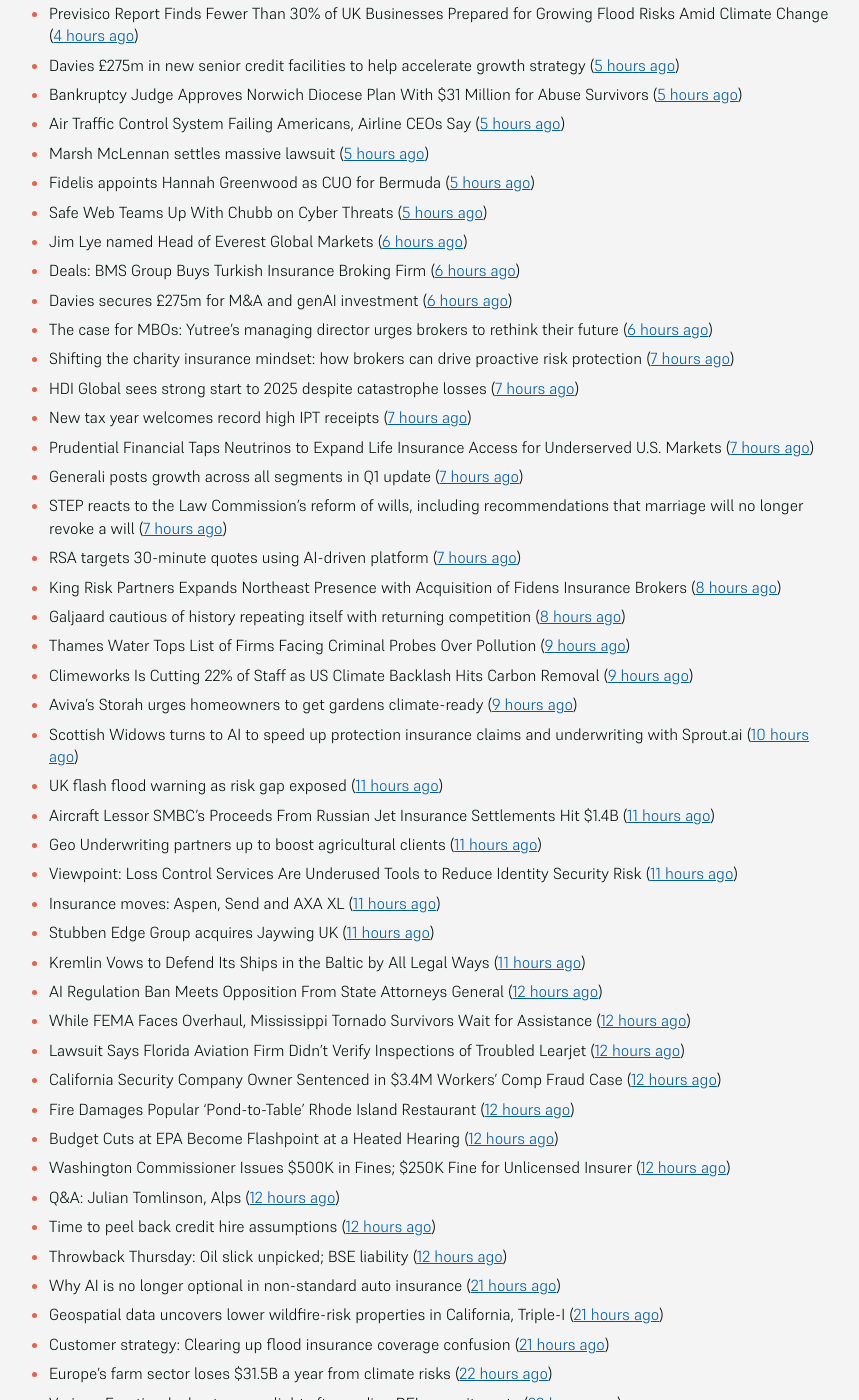
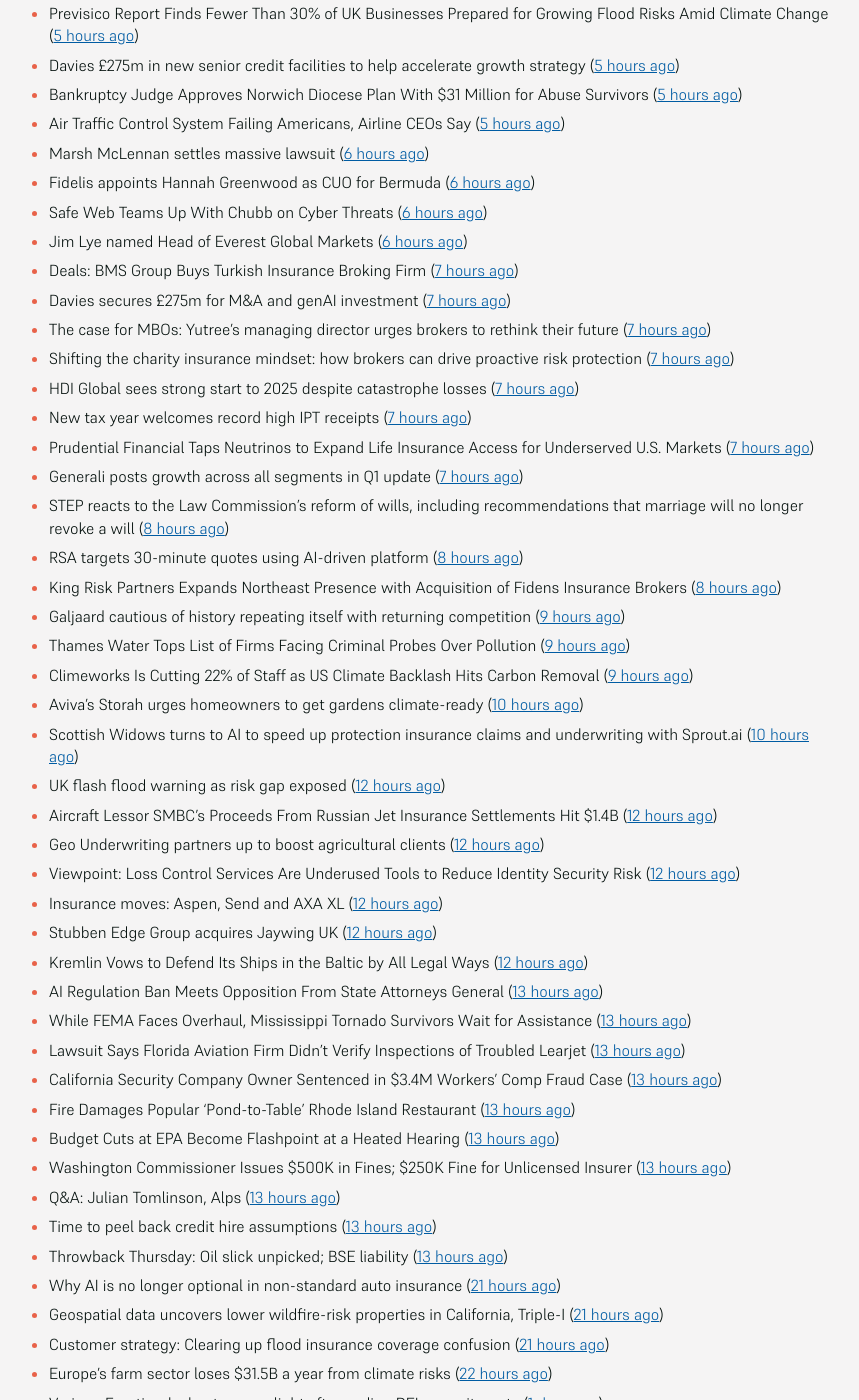
Before and after one commit to mat-0/feeds.thechels.uk, a Jekyll site: the page built from index.md, in a window 1280 px wide and 1400 px high, scrolled down 1045 px. Shown: the whole window, without its empty margins (215-1074 px from the left). Built offline with Jekyll 4.4.1, drawn with Linux system fonts in a browser that asks for light colours; some of the changed text lies outside the part shown.

Commit message:
New Feed

```diff
--- a/index.md
+++ b/index.md
@@ -8,76 +8,76 @@ description: Latest Updates
 [Get this as an RSS feed](/feed.rss)
 
 <!-- news_marker starts -->
-- D.A. Says Former California Police Officer on Workers’ Comp Went to Festival, Skied ([6 minutes ago](https://www.insurancejournal.com/news/west/2025/05/22/824698.htm))
-- People Moves: Swingle Collins & Associates Names Curtis as President ([58 minutes ago](https://www.insurancejournal.com/news/southcentral/2025/05/22/824852.htm))
+- D.A. Says Former California Police Officer on Workers’ Comp Went to Festival, Skied ([39 minutes ago](https://www.insurancejournal.com/news/west/2025/05/22/824698.htm))
+- People Moves: Swingle Collins & Associates Names Curtis as President ([1 hours ago](https://www.insurancejournal.com/news/southcentral/2025/05/22/824852.htm))
 - People Moves: Willis Promotes Williamson as Canada Leader; HDI Global Taps RSA’s McDowell as Sales & Distribution Lead for International Programs and Captives ([1 hours ago](https://www.insurancejournal.com/news/international/2025/05/22/824842.htm))
 - New Orleans Archdiocese to Pay $179M to Victims of Clergy Sexual Abuse ([1 hours ago](https://www.insurancejournal.com/news/southcentral/2025/05/22/824844.htm))
 - Man Who Burned Down a Missouri Church Sentenced, Ordered to Pay $7M ([1 hours ago](https://www.insurancejournal.com/news/midwest/2025/05/22/824838.htm))
 - FEMA Senior Officials Exit as Trump Targets Agency ([1 hours ago](https://www.insurancejournal.com/news/national/2025/05/22/824833.htm))
-- Property cat rates expected to fall ~10% at June 1 but market dynamics still favourable: KBW ([1 hours ago](https://www.reinsurancene.ws/property-cat-rates-expected-to-fall-10-at-june-1-but-market-dynamics-still-favourable-kbw/))
-- People Moves: Frankenmuth Insurance Appoints Ott Chief Legal Officer and Corporate Secretary; Brotherhood Mutual Announces VP Promotion, Addition and Transition ([1 hours ago](https://www.insurancejournal.com/news/midwest/2025/05/22/824823.htm))
-- Kota Raises $14.5 Million to Streamline Insurance Benefits Infrastructure ([1 hours ago](https://www.insurtechinsights.com/kota-raises-14-5-million-to-streamline-insurance-benefits-infrastructure/))
+- Property cat rates expected to fall ~10% at June 1 but market dynamics still favourable: KBW ([2 hours ago](https://www.reinsurancene.ws/property-cat-rates-expected-to-fall-10-at-june-1-but-market-dynamics-still-favourable-kbw/))
+- People Moves: Frankenmuth Insurance Appoints Ott Chief Legal Officer and Corporate Secretary; Brotherhood Mutual Announces VP Promotion, Addition and Transition ([2 hours ago](https://www.insurancejournal.com/news/midwest/2025/05/22/824823.htm))
+- Kota Raises $14.5 Million to Streamline Insurance Benefits Infrastructure ([2 hours ago](https://www.insurtechinsights.com/kota-raises-14-5-million-to-streamline-insurance-benefits-infrastructure/))
 - Insurance investment outsourcing hits $4.5trn, private markets see more interest: Clearwater Analytics ([2 hours ago](https://www.reinsurancene.ws/insurance-investment-outsourcing-hits-4-5trn-private-markets-see-more-interest-clearwater-analytics/))
 - Corporate Nuclear Verdicts Surged to New Record High in 2024, Report Says ([2 hours ago](https://www.insurancejournal.com/news/national/2025/05/22/824792.htm))
 - NCDOI Fines Builders Mutual for Repeat Violations in Commercial Auto ([2 hours ago](https://www.insurancejournal.com/news/southeast/2025/05/22/824808.htm))
 - Markets/Coverages: CFC Adds Cyber Proactive Response to More Industry Products ([2 hours ago](https://www.insurancejournal.com/news/national/2025/05/22/824804.htm))
 - Davies Secures New Credit Facility of £275m ([2 hours ago](https://insurance-edge.net/2025/05/22/davies-secures-new-credit-facility-of-275m/))
-- Protecdiv adds David Castillo as EVP, Head of Construction and Surety Solutions ([2 hours ago](https://www.reinsurancene.ws/protecdiv-adds-david-castillo-as-evp-head-of-construction-and-surety-solutions/))
-- Aon Launches Health Price Transparency Data ([2 hours ago](https://insurance-edge.net/2025/05/22/aon-launches-health-price-transparency-data/))
+- Protecdiv adds David Castillo as EVP, Head of Construction and Surety Solutions ([3 hours ago](https://www.reinsurancene.ws/protecdiv-adds-david-castillo-as-evp-head-of-construction-and-surety-solutions/))
+- Aon Launches Health Price Transparency Data ([3 hours ago](https://insurance-edge.net/2025/05/22/aon-launches-health-price-transparency-data/))
 - State Farm's added California rate hike request gets pushback ([3 hours ago](https://www.dig-in.com/news/state-farms-added-california-rate-hike-gets-pushback))
 - Hiscox targets double-digit Retail premium growth by 2028 ([3 hours ago](https://www.reinsurancene.ws/hiscox-targets-double-digit-retail-premium-growth-by-2028/))
-- AM Best warns NOAA disaster data cutoff could hinder insurers’ response to secondary perils ([3 hours ago](https://www.reinsurancene.ws/am-best-warns-noaa-disaster-data-cutoff-could-hinder-insurers-response-to-secondary-perils/))
-- Plane Crashes into San Diego Neighborhood, Setting Homes and Vehicles on Fire ([3 hours ago](https://www.insurancejournal.com/news/west/2025/05/22/824787.htm))
+- AM Best warns NOAA disaster data cutoff could hinder insurers’ response to secondary perils ([4 hours ago](https://www.reinsurancene.ws/am-best-warns-noaa-disaster-data-cutoff-could-hinder-insurers-response-to-secondary-perils/))
+- Plane Crashes into San Diego Neighborhood, Setting Homes and Vehicles on Fire ([4 hours ago](https://www.insurancejournal.com/news/west/2025/05/22/824787.htm))
 - SMEs Are Looking to Boost Their Insurance Cover, Says New Survey ([4 hours ago](https://insurance-edge.net/2025/05/22/smes-are-looking-to-boost-their-insurance-cover-says-new-survey/))
 - Ethena backed OnRe launches structured yield product ([4 hours ago](https://www.reinsurancene.ws/ethena-backed-onre-launches-structured-yield-product/))
-- GFIA urges IAIS to address the growing global pension protection gap ([4 hours ago](https://www.reinsurancene.ws/gfia-urges-iais-to-address-the-growing-global-pension-protection-gap/))
-- MAPFRE Economics Unit Publishes Report ([4 hours ago](https://insurance-edge.net/2025/05/22/mapfre-economics-unit-publishes-report/))
-- Previsico Report Finds Fewer Than 30% of UK Businesses Prepared for Growing Flood Risks Amid Climate Change ([4 hours ago](https://www.insurtechinsights.com/previsico-report-finds-fewer-than-30-of-uk-businesses-prepared-for-growing-flood-risks-amid-climate-change/))
+- GFIA urges IAIS to address the growing global pension protection gap ([5 hours ago](https://www.reinsurancene.ws/gfia-urges-iais-to-address-the-growing-global-pension-protection-gap/))
+- MAPFRE Economics Unit Publishes Report ([5 hours ago](https://insurance-edge.net/2025/05/22/mapfre-economics-unit-publishes-report/))
+- Previsico Report Finds Fewer Than 30% of UK Businesses Prepared for Growing Flood Risks Amid Climate Change ([5 hours ago](https://www.insurtechinsights.com/previsico-report-finds-fewer-than-30-of-uk-businesses-prepared-for-growing-flood-risks-amid-climate-change/))
 - Davies £275m in new senior credit facilities to help accelerate growth strategy ([5 hours ago](https://www.reinsurancene.ws/davies-275m-in-new-senior-credit-facilities-to-help-accelerate-growth-strategy/))
 - Bankruptcy Judge Approves Norwich Diocese Plan With $31 Million for Abuse Survivors ([5 hours ago](https://www.insurancejournal.com/news/east/2025/05/22/824771.htm))
 - Air Traffic Control System Failing Americans, Airline CEOs Say ([5 hours ago](https://www.insurancejournal.com/news/national/2025/05/22/824772.htm))
-- Marsh McLennan settles massive lawsuit ([5 hours ago](https://www.insurancebusinessmag.com/uk/news/legal-insights/marsh-mclennan-settles-massive-lawsuit-536579.aspx))
-- Fidelis appoints Hannah Greenwood as CUO for Bermuda ([5 hours ago](https://www.reinsurancene.ws/fidelis-appoints-hannah-greenwood-as-cuo-for-bermuda/))
-- Safe Web Teams Up With Chubb on Cyber Threats ([5 hours ago](https://insurance-edge.net/2025/05/22/safe-web-teams-up-with-chubb-on-cyber-threats/))
+- Marsh McLennan settles massive lawsuit ([6 hours ago](https://www.insurancebusinessmag.com/uk/news/legal-insights/marsh-mclennan-settles-massive-lawsuit-536579.aspx))
+- Fidelis appoints Hannah Greenwood as CUO for Bermuda ([6 hours ago](https://www.reinsurancene.ws/fidelis-appoints-hannah-greenwood-as-cuo-for-bermuda/))
+- Safe Web Teams Up With Chubb on Cyber Threats ([6 hours ago](https://insurance-edge.net/2025/05/22/safe-web-teams-up-with-chubb-on-cyber-threats/))
 - Jim Lye named Head of Everest Global Markets ([6 hours ago](https://www.reinsurancene.ws/jim-lye-named-head-of-everest-global-markets/))
-- Deals: BMS Group Buys Turkish Insurance Broking Firm ([6 hours ago](https://insurance-edge.net/2025/05/22/deals-bms-group-buys-turkish-insurance-broking-firm/))
-- Davies secures £275m for M&A and genAI investment ([6 hours ago](https://www.postonline.co.uk/claims/7957808/davies-secures-%C2%A3275m-for-ma-and-genai-investment))
-- The case for MBOs: Yutree's managing director urges brokers to rethink their future ([6 hours ago](https://www.insurancebusinessmag.com/uk/news/business-resilience/the-case-for-mbos-yutrees-managing-director-urges-brokers-to-rethink-their-future-536561.aspx))
+- Deals: BMS Group Buys Turkish Insurance Broking Firm ([7 hours ago](https://insurance-edge.net/2025/05/22/deals-bms-group-buys-turkish-insurance-broking-firm/))
+- Davies secures £275m for M&A and genAI investment ([7 hours ago](https://www.postonline.co.uk/claims/7957808/davies-secures-%C2%A3275m-for-ma-and-genai-investment))
+- The case for MBOs: Yutree's managing director urges brokers to rethink their future ([7 hours ago](https://www.insurancebusinessmag.com/uk/news/business-resilience/the-case-for-mbos-yutrees-managing-director-urges-brokers-to-rethink-their-future-536561.aspx))
 - Shifting the charity insurance mindset: how brokers can drive proactive risk protection ([7 hours ago](https://www.insurancebusinessmag.com/uk/news/non-profits/shifting-the-charity-insurance-mindset-how-brokers-can-drive-proactive-risk-protection-536560.aspx))
 - HDI Global sees strong start to 2025 despite catastrophe losses ([7 hours ago](https://www.insurancebusinessmag.com/uk/news/breaking-news/hdi-global-sees-strong-start-to-2025-despite-catastrophe-losses-536559.aspx))
 - New tax year welcomes record high IPT receipts ([7 hours ago](https://www.insurancebusinessmag.com/uk/news/breaking-news/new-tax-year-welcomes-record-high-ipt-receipts-536558.aspx))
 - Prudential Financial Taps Neutrinos to Expand Life Insurance Access for Underserved U.S. Markets ([7 hours ago](https://www.insurtechinsights.com/prudential-financial-taps-neutrinos-to-expand-life-insurance-access-for-underserved-u-s-markets/))
 - Generali posts growth across all segments in Q1 update ([7 hours ago](https://www.insurancebusinessmag.com/uk/news/breaking-news/generali-posts-growth-across-all-segments-in-q1-update-536552.aspx))
-- STEP reacts to the Law Commission’s reform of wills, including recommendations that marriage will no longer revoke a will ([7 hours ago](https://ifamagazine.com/step-reacts-to-the-law-commissions-reform-of-wills-including-recommendations-that-marriage-will-no-longer-revoke-a-will/))
-- RSA targets 30-minute quotes using AI-driven platform ([7 hours ago](https://www.postonline.co.uk/commercial/7957756/rsa-targets-30-minute-quotes-using-ai-driven-platform))
+- STEP reacts to the Law Commission’s reform of wills, including recommendations that marriage will no longer revoke a will ([8 hours ago](https://ifamagazine.com/step-reacts-to-the-law-commissions-reform-of-wills-including-recommendations-that-marriage-will-no-longer-revoke-a-will/))
+- RSA targets 30-minute quotes using AI-driven platform ([8 hours ago](https://www.postonline.co.uk/commercial/7957756/rsa-targets-30-minute-quotes-using-ai-driven-platform))
 - King Risk Partners Expands Northeast Presence with Acquisition of Fidens Insurance Brokers ([8 hours ago](https://www.insurtechinsights.com/king-risk-partners-expands-northeast-presence-with-acquisition-of-fidens-insurance-brokers/))
-- Galjaard cautious of history repeating itself with returning competition ([8 hours ago](https://www.postonline.co.uk/news/7957781/galjaard-cautious-of-history-repeating-itself-with-returning-competition))
+- Galjaard cautious of history repeating itself with returning competition ([9 hours ago](https://www.postonline.co.uk/news/7957781/galjaard-cautious-of-history-repeating-itself-with-returning-competition))
 - Thames Water Tops List of Firms Facing Criminal Probes Over Pollution ([9 hours ago](https://www.insurancejournal.com/news/international/2025/05/22/824751.htm))
 - Climeworks Is Cutting 22% of Staff as US Climate Backlash Hits Carbon Removal ([9 hours ago](https://www.insurancejournal.com/news/international/2025/05/22/824741.htm))
-- Aviva’s Storah urges homeowners to get gardens climate-ready ([9 hours ago](https://www.postonline.co.uk/personal/7957795/aviva%E2%80%99s-storah-urges-homeowners-to-get-gardens-climate-ready))
+- Aviva’s Storah urges homeowners to get gardens climate-ready ([10 hours ago](https://www.postonline.co.uk/personal/7957795/aviva%E2%80%99s-storah-urges-homeowners-to-get-gardens-climate-ready))
 - Scottish Widows turns to AI to speed up protection insurance claims and underwriting with Sprout.ai ([10 hours ago](https://ifamagazine.com/scottish-widows-turns-to-ai-to-speed-up-protection-insurance-claims-and-underwriting-with-sprout-ai/))
-- UK flash flood warning as risk gap exposed ([11 hours ago](https://www.insurancebusinessmag.com/uk/news/catastrophe/uk-flash-flood-warning-as-risk-gap-exposed-536538.aspx))
-- Aircraft Lessor SMBC’s Proceeds From Russian Jet Insurance Settlements Hit $1.4B ([11 hours ago](https://www.insurancejournal.com/news/international/2025/05/22/824738.htm))
-- Geo Underwriting partners up to boost agricultural clients ([11 hours ago](https://www.insurancebusinessmag.com/uk/news/property-insurance/geo-underwriting-partners-up-to-boost-agricultural-clients-536537.aspx))
-- Viewpoint: Loss Control Services Are Underused Tools to Reduce Identity Security Risk ([11 hours ago](https://www.insurancejournal.com/news/national/2025/05/22/824706.htm))
-- Insurance moves: Aspen, Send and AXA XL ([11 hours ago](https://www.insurancebusinessmag.com/uk/news/breaking-news/insurance-moves-aspen-send-and-axa-xl-536536.aspx))
-- Stubben Edge Group acquires Jaywing UK ([11 hours ago](https://www.insurancebusinessmag.com/uk/news/breaking-news/stubben-edge-group-acquires-jaywing-uk-536535.aspx))
-- Kremlin Vows to Defend Its Ships in the Baltic by All Legal Ways ([11 hours ago](https://www.insurancejournal.com/news/international/2025/05/22/824733.htm))
-- AI Regulation Ban Meets Opposition From State Attorneys General ([12 hours ago](https://www.insurancejournal.com/news/national/2025/05/22/824714.htm))
-- While FEMA Faces Overhaul, Mississippi Tornado Survivors Wait for Assistance ([12 hours ago](https://www.insurancejournal.com/news/southeast/2025/05/22/824629.htm))
-- Lawsuit Says Florida Aviation Firm Didn’t Verify Inspections of Troubled Learjet ([12 hours ago](https://www.insurancejournal.com/news/southeast/2025/05/22/824688.htm))
-- California Security Company Owner Sentenced in $3.4M Workers’ Comp Fraud Case ([12 hours ago](https://www.insurancejournal.com/news/west/2025/05/22/824503.htm))
-- Fire Damages Popular ‘Pond-to-Table’ Rhode Island Restaurant ([12 hours ago](https://www.insurancejournal.com/news/east/2025/05/22/824729.htm))
-- Budget Cuts at EPA Become Flashpoint at a Heated Hearing ([12 hours ago](https://www.insurancejournal.com/news/national/2025/05/22/824717.htm))
-- Washington Commissioner Issues $500K in Fines; $250K Fine for Unlicensed Insurer ([12 hours ago](https://www.insurancejournal.com/news/west/2025/05/22/824547.htm))
-- Q&A: Julian Tomlinson, Alps ([12 hours ago](https://www.postonline.co.uk/broker/7957208/qa-julian-tomlinson-alps))
-- Time to peel back credit hire assumptions ([12 hours ago](https://www.postonline.co.uk/personal/7957762/time-to-peel-back-credit-hire-assumptions))
-- Throwback Thursday: Oil slick unpicked; BSE liability ([12 hours ago](https://www.postonline.co.uk/commercial/7956605/throwback-thursday-oil-slick-unpicked-bse-liability))
+- UK flash flood warning as risk gap exposed ([12 hours ago](https://www.insurancebusinessmag.com/uk/news/catastrophe/uk-flash-flood-warning-as-risk-gap-exposed-536538.aspx))
+- Aircraft Lessor SMBC’s Proceeds From Russian Jet Insurance Settlements Hit $1.4B ([12 hours ago](https://www.insurancejournal.com/news/international/2025/05/22/824738.htm))
+- Geo Underwriting partners up to boost agricultural clients ([12 hours ago](https://www.insurancebusinessmag.com/uk/news/property-insurance/geo-underwriting-partners-up-to-boost-agricultural-clients-536537.aspx))
+- Viewpoint: Loss Control Services Are Underused Tools to Reduce Identity Security Risk ([12 hours ago](https://www.insurancejournal.com/news/national/2025/05/22/824706.htm))
+- Insurance moves: Aspen, Send and AXA XL ([12 hours ago](https://www.insurancebusinessmag.com/uk/news/breaking-news/insurance-moves-aspen-send-and-axa-xl-536536.aspx))
+- Stubben Edge Group acquires Jaywing UK ([12 hours ago](https://www.insurancebusinessmag.com/uk/news/breaking-news/stubben-edge-group-acquires-jaywing-uk-536535.aspx))
+- Kremlin Vows to Defend Its Ships in the Baltic by All Legal Ways ([12 hours ago](https://www.insurancejournal.com/news/international/2025/05/22/824733.htm))
+- AI Regulation Ban Meets Opposition From State Attorneys General ([13 hours ago](https://www.insurancejournal.com/news/national/2025/05/22/824714.htm))
+- While FEMA Faces Overhaul, Mississippi Tornado Survivors Wait for Assistance ([13 hours ago](https://www.insurancejournal.com/news/southeast/2025/05/22/824629.htm))
+- Lawsuit Says Florida Aviation Firm Didn’t Verify Inspections of Troubled Learjet ([13 hours ago](https://www.insurancejournal.com/news/southeast/2025/05/22/824688.htm))
+- California Security Company Owner Sentenced in $3.4M Workers’ Comp Fraud Case ([13 hours ago](https://www.insurancejournal.com/news/west/2025/05/22/824503.htm))
+- Fire Damages Popular ‘Pond-to-Table’ Rhode Island Restaurant ([13 hours ago](https://www.insurancejournal.com/news/east/2025/05/22/824729.htm))
+- Budget Cuts at EPA Become Flashpoint at a Heated Hearing ([13 hours ago](https://www.insurancejournal.com/news/national/2025/05/22/824717.htm))
+- Washington Commissioner Issues $500K in Fines; $250K Fine for Unlicensed Insurer ([13 hours ago](https://www.insurancejournal.com/news/west/2025/05/22/824547.htm))
+- Q&A: Julian Tomlinson, Alps ([13 hours ago](https://www.postonline.co.uk/broker/7957208/qa-julian-tomlinson-alps))
+- Time to peel back credit hire assumptions ([13 hours ago](https://www.postonline.co.uk/personal/7957762/time-to-peel-back-credit-hire-assumptions))
+- Throwback Thursday: Oil slick unpicked; BSE liability ([13 hours ago](https://www.postonline.co.uk/commercial/7956605/throwback-thursday-oil-slick-unpicked-bse-liability))
 - Why AI is no longer optional in non-standard auto insurance ([21 hours ago](https://www.dig-in.com/opinion/ais-role-in-non-standard-auto-insurance))
 - Geospatial data uncovers lower wildfire-risk properties in California, Triple-I ([21 hours ago](https://www.dig-in.com/news/geospatial-data-wildfire-prone-california-properties))
 - Customer strategy: Clearing up flood insurance coverage confusion ([21 hours ago](https://www.dig-in.com/opinion/clearing-up-flood-insurance-coverage-confusion))
 - Europe's farm sector loses $31.5B a year from climate risks ([22 hours ago](https://www.dig-in.com/articles/europes-farm-sector-loses-31-5b-a-year-from-climate-risks))
-- Verizon-Frontier deal gets green light after ending DEI commitments ([23 hours ago](https://www.insurancebusinessmag.com/uk/business-strategy/verizonfrontier-deal-gets-green-light-after-ending-dei-commitments-536482.aspx))
+- Verizon-Frontier deal gets green light after ending DEI commitments ([1 days ago](https://www.insurancebusinessmag.com/uk/business-strategy/verizonfrontier-deal-gets-green-light-after-ending-dei-commitments-536482.aspx))
 - Quandri Appoints Patrick Mulroy as Head of Strategy and Partnerships to Spearhead North American Expansion ([1 days ago](https://www.insurtechinsights.com/quandri-appoints-patrick-mulroy-as-head-of-strategy-and-partnerships-to-spearhead-north-american-expansion/))
 - Parametrix Launches Embedded Insurance Coverage for Endpoint Failures via Leading EDR Providers ([1 days ago](https://www.insurtechinsights.com/parametrix-launches-embedded-insurance-coverage-for-endpoint-failures-via-leading-edr-providers/))
 - MGAA looking at increasing Lloyd’s syndicate membership ([1 days ago](https://www.postonline.co.uk/news/7957794/mgaa-looking-at-increasing-lloyd%E2%80%99s-syndicate-membership))
```
